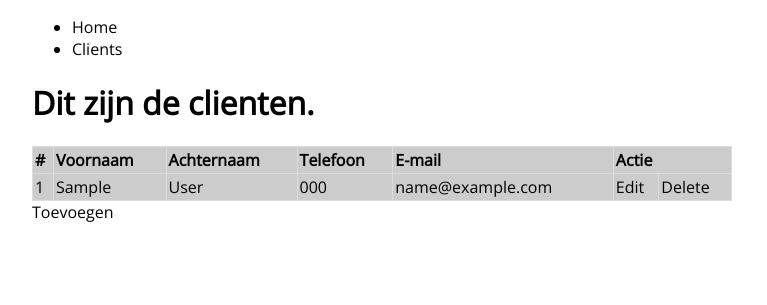
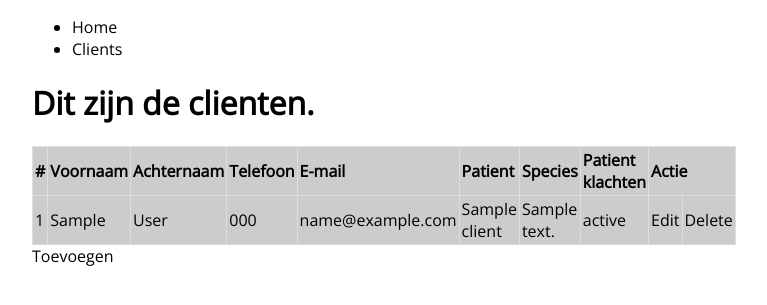
Before and after one commit to DennisNijland/PHP-Hospital, a PHP site: template view/client/index.php in a window 1280 px wide. Shown: the top 305 px of the page, without its empty margins (258-1025 px from the left). Run offline with PHP 8.4, Linux system fonts and the light colour scheme; the template is opened without the code that fills it: most values are stand-ins (such as "Sample title", 1, 10 or a date in 2020); some libraries are stand-ins or nearby versions.

Commit message:
Added a join in the ClientController. Changed view so it shows the join.

```diff
--- a/model/ClientModel.php
+++ b/model/ClientModel.php
@@ -5,7 +5,9 @@ function getAllClients()
 {
 	$db = openDatabaseConnection();
 
-	$sql = "SELECT * FROM clients";
+	$sql = "SELECT * FROM clients
+			JOIN patients ON clients.client_id = patients.patient_id
+			JOIN species ON  species.species_id = patients.client_id";
 	$query = $db->prepare($sql);
 	$query->execute();
 
--- a/view/client/index.php
+++ b/view/client/index.php
@@ -7,6 +7,9 @@
 			<th>Achternaam</th>
 			<th>Telefoon</th>
 			<th>E-mail</th>
+			<th>Patient</th>
+			<th>Species</th>
+			<th>Patient klachten</th>
 			<th class="action" colspan="2">Actie</th>
 		</tr>
 
@@ -17,6 +20,9 @@
 			<td><?= $client['client_lastname']; ?></td>
 			<td><?= $client['client_phone']; ?></td>
 			<td><?= $client['client_email']; ?></td>
+			<td><?= $client['patient_name']; ?></td>
+			<td><?= $client['species_description']; ?></td>
+			<td><?= $client['patient_status']; ?></td>
 			<td class="action"><a href="<?= URL ?>client/edit/<?= $client['client_id'] ?>">Edit</a></td>
 			<td class="action"><a href="<?= URL ?>client/delete/<?= $client['client_id'] ?>" onclick="return confirm('Weet je zeker dat je deze client wilt verwijderen?');">Delete</a></td>
 		</tr>
```
